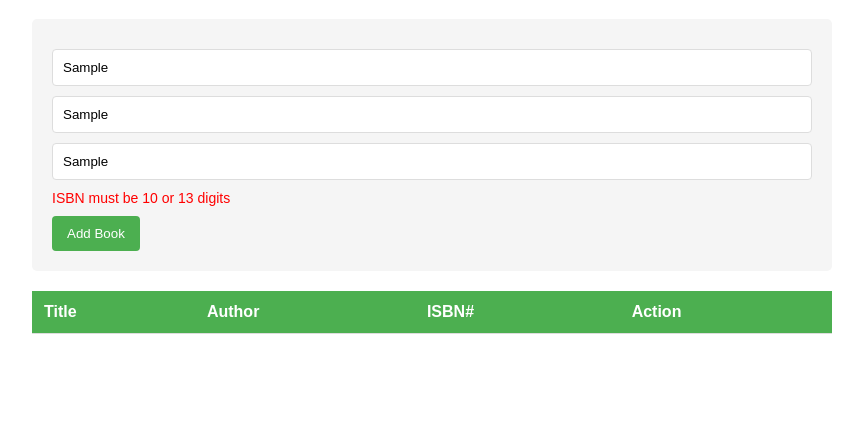
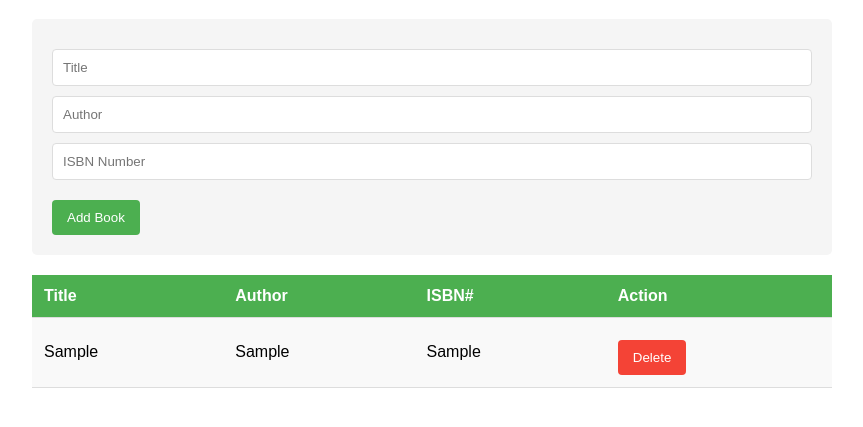
Before and after one commit to acciojob/book-list-bharatjivv, a website: page main.html in a window 1280 px wide. Both pictures are taken after typing "Sample", "Sample", "Sample" into the empty fields and a click on the button "Add Book". Shown: the part 81-508 px from the top of the page, without its empty margins (208-1071 px from the left). Drawn offline with Linux system fonts and the light colour scheme.

Commit message:
created a submission

```diff
--- a/main.html
+++ b/main.html
@@ -15,7 +15,6 @@
             <input type="text" id="title" placeholder="Title" required>
             <input type="text" id="author" placeholder="Author" required>
             <input type="text" id="isbn" placeholder="ISBN Number" required>
-            <div id="error-message" class="error"></div>
             <button type="submit" id="submit">Add Book</button>
         </form>
     </div>
--- a/script.js
+++ b/script.js
@@ -1,30 +1,14 @@
-//your JS code here. If required.
 document.addEventListener('DOMContentLoaded', function() {
     const bookForm = document.getElementById('book-form');
     const bookList = document.getElementById('book-list');
-            const errorMessage = document.getElementById('error-message');
 
-            // Handle form submission
     bookForm.addEventListener('submit', function(e) {
         e.preventDefault();
-                errorMessage.textContent = '';
 
         // Get input values
-                const title = document.getElementById('title').value.trim();
-                const author = document.getElementById('author').value.trim();
-                const isbn = document.getElementById('isbn').value.trim();
-
-                // Validate inputs
-                if (!title || !author || !isbn) {
-                    errorMessage.textContent = 'Please fill in all fields';
-                    return;
-                }
-
-                // Validate ISBN format (basic check for 10 or 13 digits)
-                if (!/^(?:\d{10}|\d{13})$/.test(isbn)) {
-                    errorMessage.textContent = 'ISBN must be 10 or 13 digits';
-                    return;
-                }
+        const title = document.getElementById('title').value;
+        const author = document.getElementById('author').value;
+        const isbn = document.getElementById('isbn').value;
 
         // Create new row
         const row = document.createElement('tr');
@@ -40,11 +24,6 @@ document.addEventListener('DOMContentLoaded', function() {
 
         // Clear form
         bookForm.reset();
-
-                // Add event listener to the new delete button
-                row.querySelector('.delete').addEventListener('click', function() {
-                    row.remove();
-                });
     });
 
     // Event delegation for delete buttons
```
Lines whose indentation alone changed are shown as unchanged.
